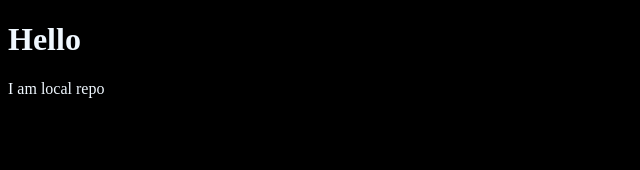
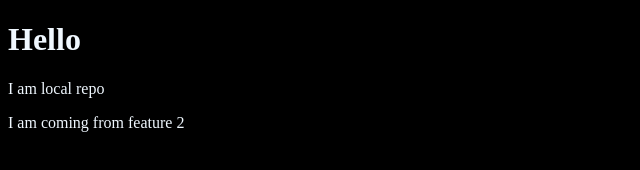
Before and after one commit to LaibaIjaz12/Local-repo, a plain HTML site: page index.html in a window 1280 px wide. Shown: the whole page, without its empty margins (0-640 px from the left). Drawn offline with Linux system fonts and the light colour scheme.

Commit message:
I am adding something in feature-2

```diff
--- a/index.html
+++ b/index.html
@@ -9,5 +9,6 @@
   <body>
     <h1>Hello</h1>
     <p>I am local repo</p>
+    <p>I am coming from feature 2</p>
   </body>
 </html>
```
